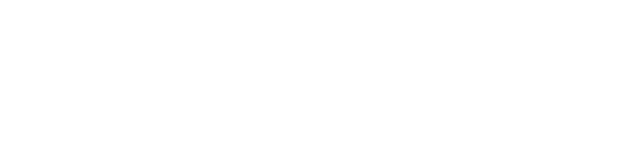
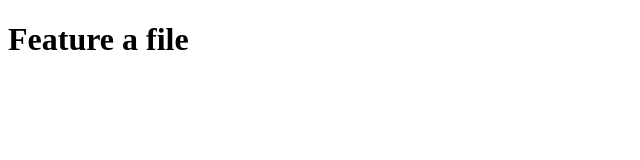
Before and after one commit to raditraksp/git-wm, a plain HTML site: page index.html in a window 1280 px wide. Shown: the whole page, without its empty margins (0-640 px from the left). Drawn offline with Linux system fonts and the light colour scheme.

Commit message:
added featur a file

```diff
--- a/index.html
+++ b/index.html
@@ -6,6 +6,7 @@
     <title>GIT WM</title>
 </head>
 <body>
+    <h1>Feature a file</h1>
 
 </body>
 </html>
```
